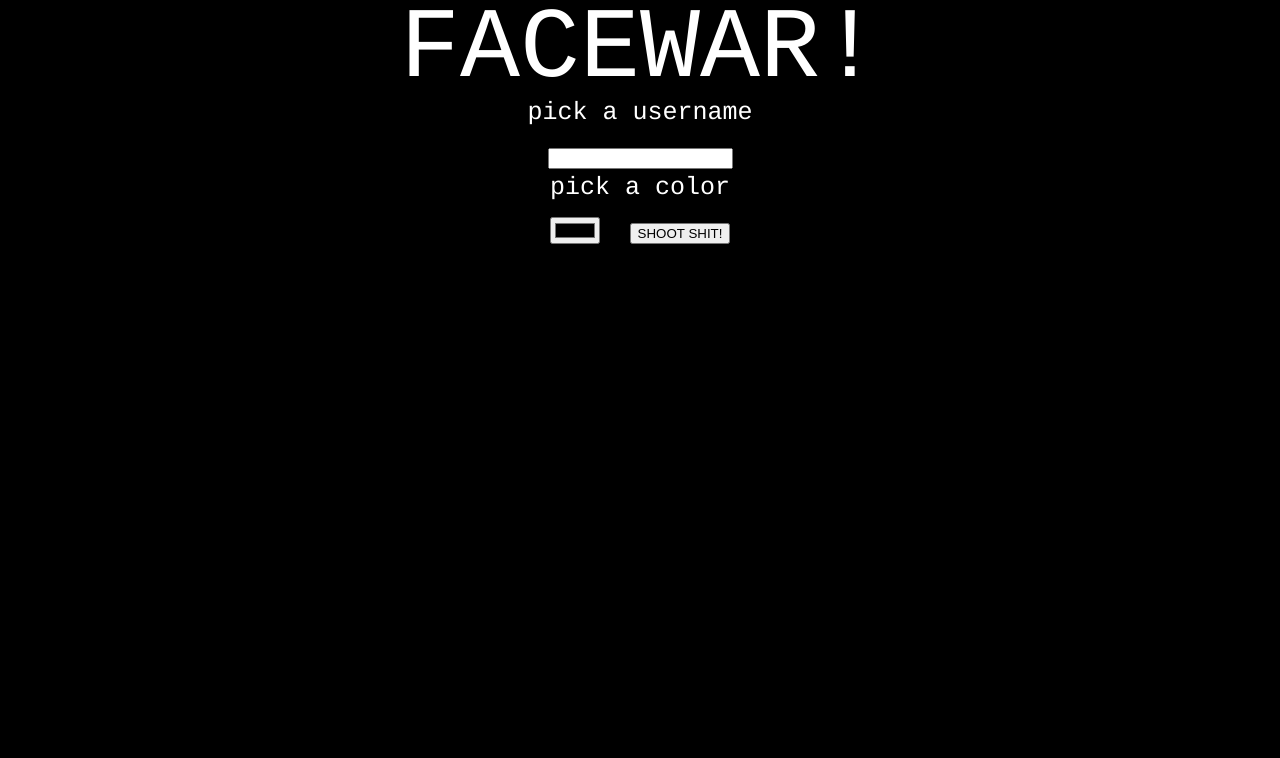
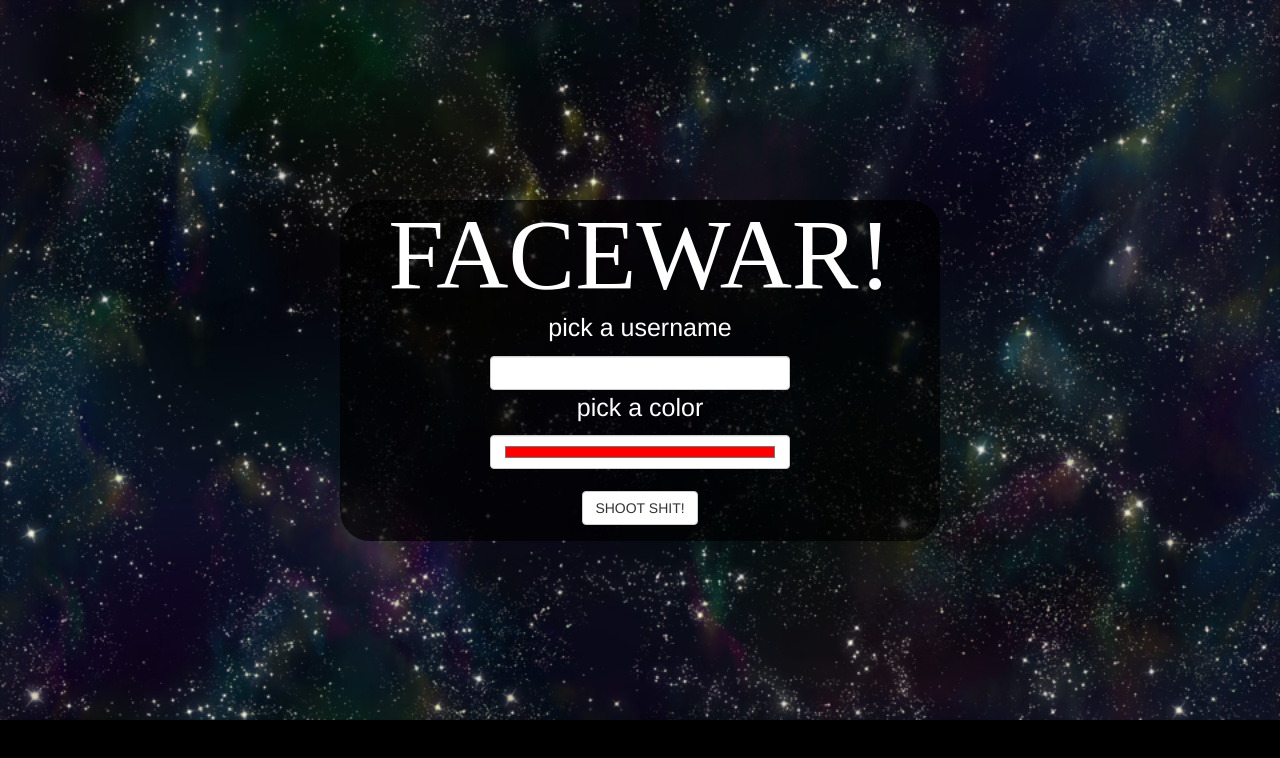
Before and after one commit to regaw-leinad/FaceWars, a website: page newpublic/index.html in a window 1280 px wide. Drawn offline with nearby package versions, Linux system fonts and the light colour scheme; a web font is replaced by a local one.

Commit message:
Refine UI

```diff
--- a/newpublic/css/styles.css
+++ b/newpublic/css/styles.css
@@ -1,11 +1,20 @@
+@import url(http://fonts.googleapis.com/css?family=Ubuntu:500);
+
+@font-face {
+	font-family: battlestar;
+	src: url('../other/nasa.ttf') format('truetype');
+}
+
 
 html, body {
 	height: 100%;
-	margin: 0;
+	margin: 0 auto;
 	overflow: hidden;
-	font-family: courier;
+	color: #FFF;
 	font-size: 50px;
-	color: #FFF;
+	min-width: 1000px;
+]   width: auto !important;  /* Firefox will set width as auto */
+   width:1000px;
 }
 
 body {
@@ -16,21 +25,34 @@ h1 {
 	color: #FFF;
 	text-align: center;
 	font-size: 200%;
+	font-family: battlestar;
+	margin: 0;
 }
 
 p {
 	font-size: 50%;
 }
 
-#layer0 {
-	background-color: #000;
-	z-index: 5;
-	min-height: 100%;
-	min-width: 100%;
-	text-align: center;
+#filler {
+	top: 50%;
+	position: absolute;
 }
 
-#layer1, #layer2, #layer0 {
+#layer0 {
+	background-color: rgba(0, 0, 0, .7);
+	z-index: 5;
+	width: 60%;
+	text-align: center;
+	margin: 0 auto;
+	border-radius: 30px;
+}
+
+.init-input {
+	width: 50%;
+	margin: 0 auto;
+}
+
+#layer1, #layer2{
 	position: absolute;
 }
 
@@ -38,6 +60,7 @@ p {
 	z-index: 1;
 	left: 0px;
 	top: 0px;
+	display: none;
 }
 
 #layer2 {
@@ -45,6 +68,7 @@ p {
 	left: 0px;
 	top: 0px;
 	min-height: 100%;
+	min-width: 100%
 }
 
 #scene {
@@ -53,14 +77,12 @@ p {
 
 .layer {
 	min-height: 100%;
+	min-width: 100%;
 }
 
-img {
+li img {
 	min-height: 100%;
-}
-
-svg, circle {
-	margin: 0 auto;
+	min-width: 100%;
 }
 
 #follower {
--- a/newpublic/index.html
+++ b/newpublic/index.html
@@ -3,16 +3,21 @@
 <head>
 	<title>FaceWars</title>
 	<link rel="stylesheet" href="css/reset.css"/>
+	<link rel="stylesheet" href="http://netdna.bootstrapcdn.com/bootstrap/3.1.1/css/bootstrap.min.css"/>
 	<link rel="stylesheet" href="css/styles.css"/>
+	<meta name="viewport" content="width=device-width, initial-scale=1">
 </head>
 <body>
 	<div id="layer0">
+		<div id="filler">
+
+		</div>
 		<h1>FACEWAR!</h1>
 		<p>pick a username</p>
-		<input id="username" type="text" name="username">
+		<input id="username" class="form-control init-input" type="text" name="username">
 		<p>pick a color</p>
-		<input id="color" name="color" type="color">
-		<button id="submit" type="button">SHOOT SHIT!</button>
+		<input id="color" class="form-control init-input" type="color" value="#FF0000">
+		<button class="btn btn-default" id="submit" type="button">SHOOT SHIT!</button>
 	</div>
 
 	<div id="layer1">
@@ -28,10 +33,10 @@
 		</svg>
 	</div>
 
-	<svg id="follower" height="100" width="100" fill="red">
+	<!--<svg id="follower" height="100" width="100" fill="red">
 		<rect x="10" y="10" width="100" height="100"/>
 
-	</svg>
+	</svg>-->
 
 	<div id="layer2">
 		<ul id="scene">
--- a/newpublic/js/logic.js
+++ b/newpublic/js/logic.js
@@ -1,7 +1,10 @@
 // circle resize logic
+var main = $('#layer0');
+
 function resize() {
 	var porthole = document.getElementById('porthole');
 	var circle = document.getElementById('circle');
+
 	porthole.setAttribute('height', window.innerHeight);
 	porthole.setAttribute('width', window.innerWidth);
 
@@ -14,6 +17,8 @@ function resize() {
 	circle.setAttribute('cx', xcenter);
 	circle.setAttribute('cy', ycenter);
 	circle.setAttribute('r', smaller / 2 + 500);
+
+	main.css('margin-top', window.innerHeight / 4 + 'px');
 }
 
 // shape movement logic
@@ -63,4 +68,5 @@ function checkKey(e) {
 
 $('#submit').click(function(){
 	$('#layer0').fadeOut()
+	$('#layer1').fadeIn()
 })
```
